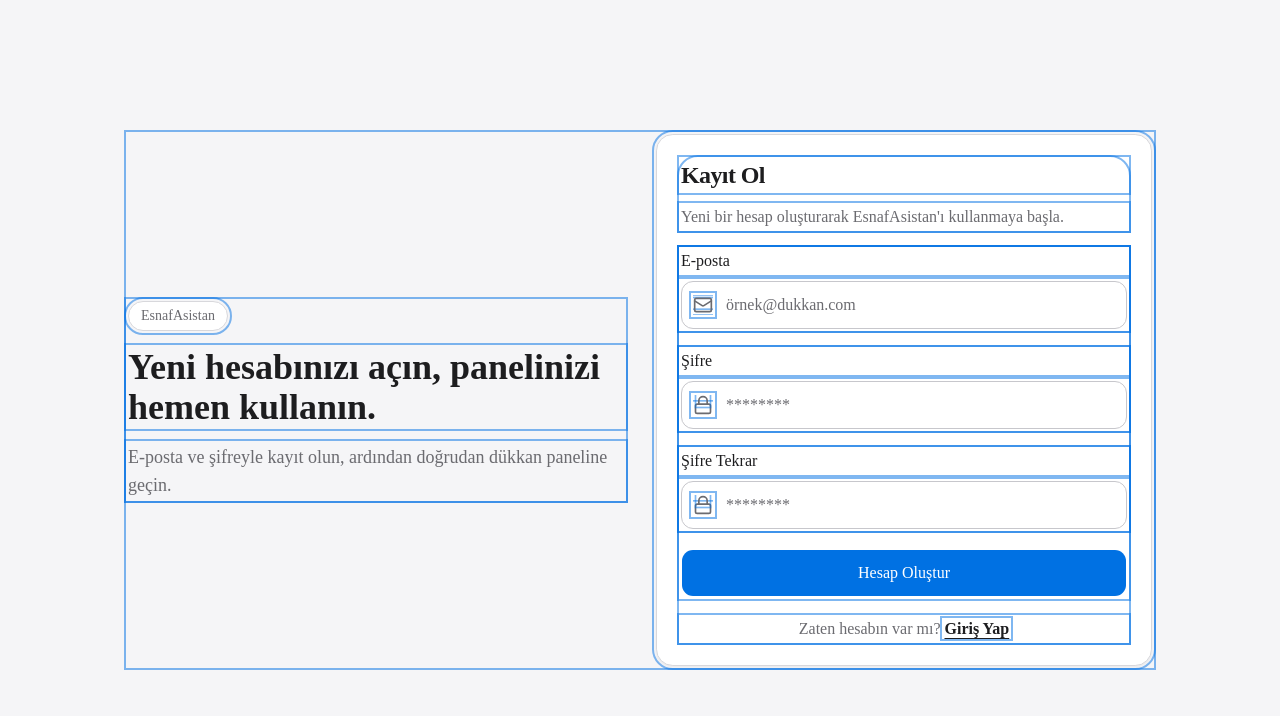
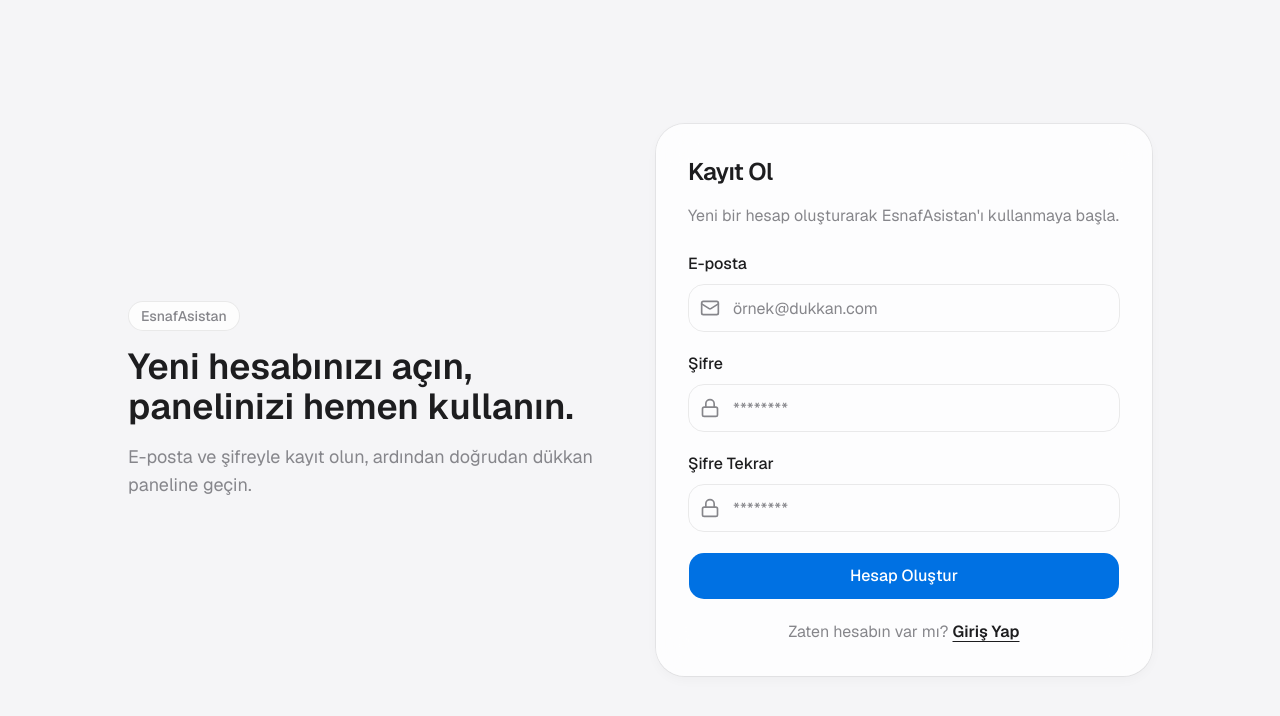
Before and after one commit to ervakeskin/EsnafAsistan, a Next.js app: page /kayit-ol in a window 1280 px wide. Shown: the top 716 px of the page. Built offline with nearby package versions, Linux system fonts and the light colour scheme.

Commit message:
Arayüz iyileştirmeleri

```diff
--- a/app/globals.css
+++ b/app/globals.css
@@ -7,9 +7,9 @@
 @theme inline {
   --color-background: var(--background);
   --color-foreground: var(--foreground);
-  --font-sans: var(--font-sans);
-  --font-mono: var(--font-geist-mono);
-  --font-heading: var(--font-sans);
+  --font-sans: var(--font-geist-sans), Inter, system-ui, -apple-system, BlinkMacSystemFont, "Segoe UI", Roboto, sans-serif;
+  --font-mono: var(--font-geist-mono), SFMono-Regular, Consolas, monospace;
+  --font-heading: var(--font-geist-sans), Inter, system-ui, -apple-system, BlinkMacSystemFont, "Segoe UI", Roboto, sans-serif;
   --color-sidebar-ring: var(--sidebar-ring);
   --color-sidebar-border: var(--sidebar-border);
   --color-sidebar-accent-foreground: var(--sidebar-accent-foreground);
@@ -45,91 +45,111 @@
   --radius-lg: var(--radius);
   --radius-xl: calc(var(--radius) * 1.4);
   --radius-2xl: calc(var(--radius) * 1.8);
-  --shadow-card: 0 1px 3px rgba(0, 0, 0, 0.04), 0 1px 2px rgba(0, 0, 0, 0.02);
-  --shadow-card-hover: 0 4px 12px rgba(0, 0, 0, 0.06), 0 2px 4px rgba(0, 0, 0, 0.03);
-  --shadow-elevated: 0 8px 30px rgba(0, 0, 0, 0.06), 0 4px 8px rgba(0, 0, 0, 0.03);
+  --shadow-card: 0 4px 12px rgba(0, 0, 0, 0.03);
+  --shadow-card-hover: 0 8px 24px rgba(0, 0, 0, 0.06);
+  --shadow-elevated: 0 12px 36px rgba(0, 0, 0, 0.08);
 }
 
 :root {
   --background: #f5f5f7;
   --foreground: #1d1d1f;
-  --card: #ffffff;
+  --card: rgba(255, 255, 255, 0.75);
   --card-foreground: #1d1d1f;
-  --popover: #ffffff;
+  --popover: rgba(255, 255, 255, 0.9);
   --popover-foreground: #1d1d1f;
   --primary: #0071e3;
   --primary-foreground: #ffffff;
   --secondary: #e8e8ed;
   --secondary-foreground: #1d1d1f;
-  --muted: #f0f0f2;
-  --muted-foreground: #6b6b70;
-  --accent: #e8f0fe;
-  --accent-foreground: #0066d6;
+  --muted: #f5f5f7;
+  --muted-foreground: #86868b;
+  --accent: rgba(0, 113, 227, 0.08);
+  --accent-foreground: #0071e3;
   --destructive: #d32f2f;
-  --border: #d8d8dc;
-  --input: #c7c7cc;
+  --border: rgba(0, 0, 0, 0.08);
+  --input: rgba(0, 0, 0, 0.08);
   --ring: #0071e3;
-  --radius: 0.75rem;
-  --sidebar: #fafafa;
+  --radius: 1rem;
+  --sidebar: #f5f5f7;
   --sidebar-foreground: #1d1d1f;
   --sidebar-primary: #0071e3;
   --sidebar-primary-foreground: #ffffff;
-  --sidebar-accent: #e8e8ed;
-  --sidebar-accent-foreground: #1d1d1f;
-  --sidebar-border: #e5e5e8;
+  --sidebar-accent: rgba(0, 113, 227, 0.05);
+  --sidebar-accent-foreground: #0071e3;
+  --sidebar-border: rgba(0, 0, 0, 0.05);
   --sidebar-ring: #0071e3;
-  --success: #1e7a5a;
-  --success-bg: #e6f5ee;
-  --warning: #9a7a2d;
-  --warning-bg: #fcf4e5;
-  --danger: #c43a2e;
-  --danger-bg: #fdeeed;
+  --success: #248a3d;
+  --success-bg: rgba(36, 138, 61, 0.08);
+  --warning: #9a6e1a;
+  --warning-bg: rgba(154, 110, 26, 0.08);
+  --danger: #b91c1c;
+  --danger-bg: rgba(185, 28, 28, 0.08);
 }
 
 .dark {
-  --background: #1d1d1f;
+  --background: #000000;
   --foreground: #f5f5f7;
-  --card: #2c2c2e;
+  --card: rgba(28, 28, 30, 0.7);
   --card-foreground: #f5f5f7;
-  --popover: #2c2c2e;
+  --popover: rgba(28, 28, 30, 0.85);
   --popover-foreground: #f5f5f7;
   --primary: #0a84ff;
   --primary-foreground: #ffffff;
-  --secondary: #3a3a3c;
+  --secondary: #1c1c1e;
   --secondary-foreground: #f5f5f7;
-  --muted: #3a3a3c;
-  --muted-foreground: #aeaeb2;
-  --accent: #1e3a5f;
-  --accent-foreground: #5ab0ff;
+  --muted: #1c1c1e;
+  --muted-foreground: #86868b;
+  --accent: rgba(10, 132, 255, 0.15);
+  --accent-foreground: #0a84ff;
   --destructive: #ff453a;
-  --border: #3a3a3c;
-  --input: #48484a;
+  --border: rgba(255, 255, 255, 0.1);
+  --input: rgba(255, 255, 255, 0.1);
   --ring: #0a84ff;
-  --sidebar: #18181a;
+  --sidebar: #000000;
   --sidebar-foreground: #f5f5f7;
   --sidebar-primary: #0a84ff;
   --sidebar-primary-foreground: #ffffff;
-  --sidebar-accent: #2c2c2e;
-  --sidebar-accent-foreground: #f5f5f7;
-  --sidebar-border: #38383a;
+  --sidebar-accent: rgba(10, 132, 255, 0.1);
+  --sidebar-accent-foreground: #0a84ff;
+  --sidebar-border: rgba(255, 255, 255, 0.08);
   --sidebar-ring: #0a84ff;
-  --success: #4ade80;
-  --success-bg: #1a3c2e;
-  --warning: #fbbf24;
-  --warning-bg: #3d2e1a;
-  --danger: #f87171;
-  --danger-bg: #3d1a1a;
+  --success: #30d158;
+  --success-bg: rgba(48, 209, 88, 0.1);
+  --warning: #ffd60a;
+  --warning-bg: rgba(255, 214, 10, 0.1);
+  --danger: #ff453a;
+  --danger-bg: rgba(255, 69, 58, 0.1);
 }
 
 @layer base {
-  * {
-    @apply border-border outline-2 outline-offset-2 outline-ring/50;
+  *,
+  *::before,
+  *::after {
+    box-sizing: border-box;
+    border-width: 0;
+    border-style: solid;
+    border-color: transparent;
+    outline: none;
   }
+
+  /* Restore focus-visible outlines on interactive elements only */
+  :focus-visible {
+    outline: 2px solid var(--ring);
+    outline-offset: 2px;
+  }
+
   body {
-    @apply bg-background text-foreground transition-colors duration-300 text-[18px] leading-[1.5];
+    @apply bg-background text-foreground transition-colors duration-300;
+    font-family: var(--font-geist-sans), Inter, system-ui, -apple-system, BlinkMacSystemFont, "Segoe UI", sans-serif;
+    font-size: 16px;
+    line-height: 1.6;
+    -webkit-font-smoothing: antialiased;
+    -moz-osx-font-smoothing: grayscale;
+    font-feature-settings: "cv02", "cv03", "cv04", "cv11";
   }
+
   html {
-    @apply font-sans;
+    font-family: var(--font-geist-sans), Inter, system-ui, -apple-system, BlinkMacSystemFont, "Segoe UI", sans-serif;
   }
 }
 
--- a/components/dashboard/page-shell.tsx
+++ b/components/dashboard/page-shell.tsx
@@ -12,32 +12,25 @@ type PageShellProps = {
   stats: StatCard[]
 }
 
-const ACCENTS = [
-  "bg-danger/40",
-  "bg-primary/40",
-  "bg-success/40",
-]
-
 export function PageShell({ title, description, stats }: PageShellProps) {
   return (
     <section className="space-y-6">
       <div>
-        <h1 className="text-3xl font-bold tracking-tight">{title}</h1>
-        <p className="mt-2 text-base text-muted-foreground">{description}</p>
+        <h1 className="text-3xl font-semibold tracking-tight text-foreground">{title}</h1>
+        <p className="mt-1.5 text-base text-muted-foreground">{description}</p>
       </div>
 
-      <div className="grid gap-5 sm:grid-cols-2 xl:grid-cols-3">
-        {stats.map((item, idx) => (
-          <Card key={item.label} className="overflow-hidden">
-            <div className={`h-1 ${ACCENTS[idx % ACCENTS.length]}`} />
-            <CardContent className="p-6 pt-5">
-              <p className="text-xs font-medium text-muted-foreground uppercase tracking-wider">
+      <div className="grid gap-4 sm:grid-cols-2 xl:grid-cols-3">
+        {stats.map((item) => (
+          <Card key={item.label}>
+            <CardContent className="pt-6">
+              <p className="text-xs font-medium text-muted-foreground uppercase tracking-widest">
                 {item.label}
               </p>
-              <p className="mt-2 text-4xl font-bold tracking-tight text-foreground">
+              <p className="mt-2 text-4xl font-semibold tracking-tight text-foreground">
                 {item.value}
               </p>
-              <p className="mt-2 text-sm text-muted-foreground/70 leading-relaxed">
+              <p className="mt-1.5 text-sm text-muted-foreground leading-relaxed">
                 {item.helper}
               </p>
             </CardContent>
--- a/components/dashboard/quick-actions.tsx
+++ b/components/dashboard/quick-actions.tsx
@@ -9,40 +9,41 @@ const actions = [
     label: "Yeni Ürün Ekle",
     description: "Depona yeni bir ürün ekle",
     icon: Boxes,
-    iconClass: "bg-primary/10 text-primary",
+    iconBg: "bg-[#0071e3]/10",
+    iconColor: "text-[#0071e3]",
   },
   {
     href: "/dashboard/kasa",
     label: "Gelir & Gider",
     description: "Kasa hareketi ekle",
     icon: Wallet,
-    iconClass: "bg-success/10 text-success",
+    iconBg: "bg-[#248a3d]/10",
+    iconColor: "text-[#248a3d]",
   },
   {
     href: "/dashboard/teslimatlar",
     label: "Teslimat Ekle",
     description: "Yeni bir teslimat kaydı oluştur",
     icon: CalendarPlus,
-    iconClass: "bg-warning/10 text-warning",
+    iconBg: "bg-[#9a6e1a]/10",
+    iconColor: "text-[#9a6e1a]",
   },
 ]
 
 export function QuickActions() {
   return (
-    <div className="grid gap-5 sm:grid-cols-3">
+    <div className="grid gap-4 sm:grid-cols-3">
       {actions.map((action) => (
         <Link
           key={action.href}
           href={action.href}
-          className="group relative overflow-hidden rounded-xl border border-border bg-card p-6 shadow-card hover:shadow-card-hover transition-all hover:-translate-y-0.5"
+          className="group relative overflow-hidden rounded-2xl bg-white/70 dark:bg-[#1c1c1e]/70 backdrop-blur-[20px] p-6 shadow-[0_4px_12px_rgba(0,0,0,0.03)] ring-1 ring-black/[0.05] dark:ring-white/[0.08] hover:shadow-[0_8px_24px_rgba(0,0,0,0.06)] hover:-translate-y-0.5 transition-all duration-200"
         >
-          <div className="relative">
-            <div className={`inline-flex rounded-lg ${action.iconClass} p-2.5`}>
-              <action.icon className="size-5" />
-            </div>
-            <p className="mt-3 text-base font-semibold">{action.label}</p>
-            <p className="mt-1 text-sm text-muted-foreground/70">{action.description}</p>
+          <div className={`inline-flex items-center justify-center size-10 rounded-xl ${action.iconBg}`}>
+            <action.icon className={`size-5 ${action.iconColor}`} />
           </div>
+          <p className="mt-3 text-base font-semibold text-foreground">{action.label}</p>
+          <p className="mt-1 text-sm text-muted-foreground">{action.description}</p>
         </Link>
       ))}
     </div>
--- a/components/ui/card.tsx
+++ b/components/ui/card.tsx
@@ -12,7 +12,7 @@ function Card({
       data-slot="card"
       data-size={size}
       className={cn(
-        "group/card flex flex-col gap-5 overflow-hidden rounded-xl border border-border bg-card p-6 shadow-card has-data-[slot=card-footer]:pb-0 has-[>img:first-child]:pt-0 data-[size=sm]:gap-3 data-[size=sm]:p-4 card-hover",
+        "group/card flex flex-col gap-6 overflow-hidden rounded-2xl bg-white/80 dark:bg-[#1c1c1e]/80 backdrop-blur-[20px] p-8 shadow-[0_4px_12px_rgba(0,0,0,0.04)] ring-1 ring-black/[0.06] dark:ring-white/[0.08] has-data-[slot=card-footer]:pb-0 has-[>img:first-child]:pt-0 data-[size=sm]:gap-4 data-[size=sm]:p-6 card-hover",
         className
       )}
       {...props}
@@ -25,7 +25,7 @@ function CardHeader({ className, ...props }: React.ComponentProps<"div">) {
     <div
       data-slot="card-header"
       className={cn(
-        "group/card-header @container/card-header grid auto-rows-min items-start gap-1.5 rounded-t-xl has-data-[slot=card-action]:grid-cols-[1fr_auto] has-data-[slot=card-description]:grid-rows-[auto_auto]",
+        "group/card-header @container/card-header grid auto-rows-min items-start gap-2 has-data-[slot=card-action]:grid-cols-[1fr_auto] has-data-[slot=card-description]:grid-rows-[auto_auto]",
         className
       )}
       {...props}
@@ -38,7 +38,7 @@ function CardTitle({ className, ...props }: React.ComponentProps<"div">) {
     <div
       data-slot="card-title"
       className={cn(
-        "font-heading text-xl leading-snug font-semibold tracking-tight group-data-[size=sm]/card:text-base",
+        "text-xl leading-snug font-semibold tracking-tight text-foreground group-data-[size=sm]/card:text-lg",
         className
       )}
       {...props}
@@ -50,7 +50,7 @@ function CardDescription({ className, ...props }: React.ComponentProps<"div">) {
   return (
     <div
       data-slot="card-description"
-      className={cn("text-sm text-muted-foreground", className)}
+      className={cn("text-sm font-normal text-muted-foreground leading-relaxed", className)}
       {...props}
     />
   )
@@ -84,7 +84,7 @@ function CardFooter({ className, ...props }: React.ComponentProps<"div">) {
     <div
       data-slot="card-footer"
       className={cn(
-        "flex items-center rounded-b-xl border-t bg-muted/50 p-5 group-data-[size=sm]/card:p-4",
+        "flex items-center rounded-b-2xl [border-top:1px_solid_rgba(0,0,0,0.06)] dark:[border-top:1px_solid_rgba(255,255,255,0.07)] bg-black/[0.015] dark:bg-white/[0.02] p-6 group-data-[size=sm]/card:p-4",
         className
       )}
       {...props}
```
Also changed, not shown: components/dashboard/sidebar.tsx (+20 -21 lines).
